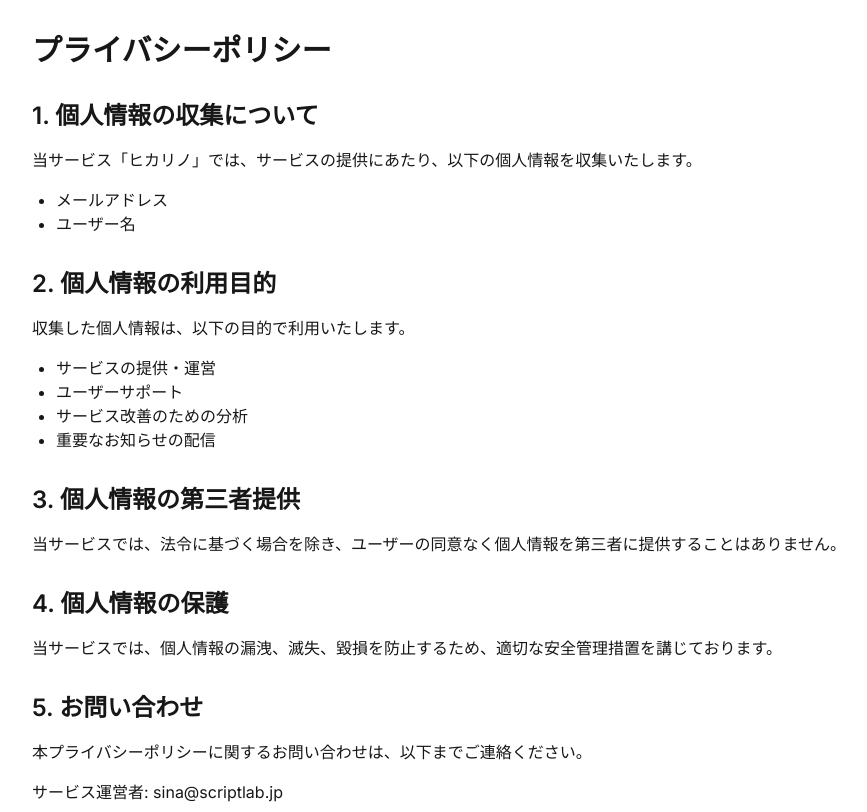
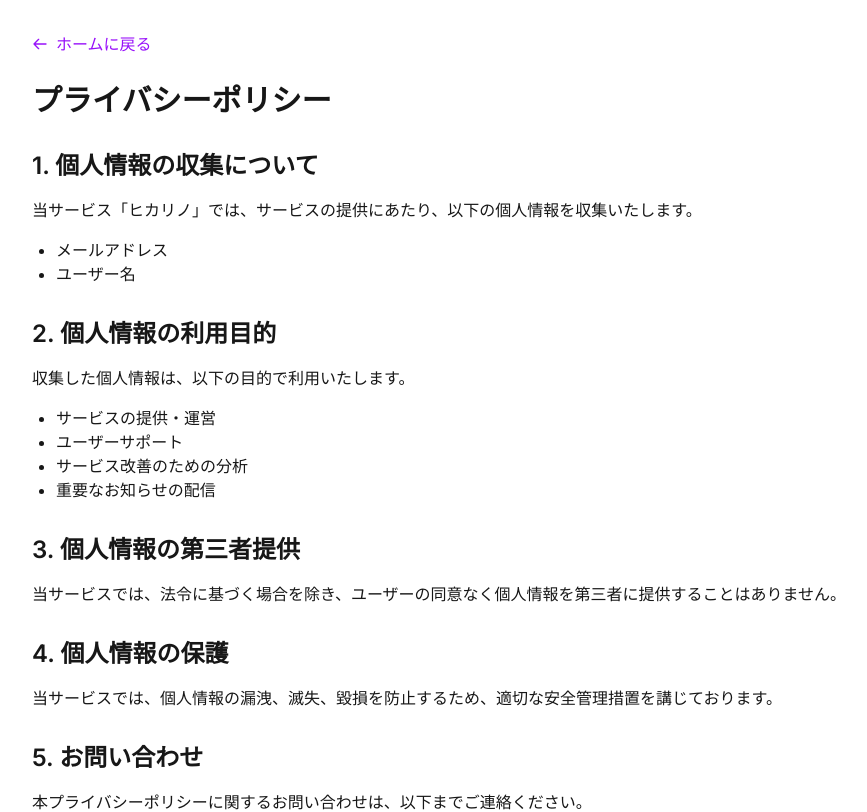
Before and after one commit to Sina-TehraniFard/hikarino, a Next.js app: page /privacy in a window 1280 px wide. Shown: the top 812 px of the page, without its empty margins (176-1043 px from the left). Built offline with nearby package versions, Linux system fonts and the light colour scheme; no server answers.

Commit message:
fix: add home navigation link to privacy policy page

```diff
--- a/src/app/privacy/page.tsx
+++ b/src/app/privacy/page.tsx
@@ -1,4 +1,5 @@
 import { Metadata } from 'next'
+import Link from 'next/link'
 
 export const metadata: Metadata = {
   title: 'プライバシーポリシー | ヒカリノ',
@@ -8,6 +9,17 @@ export const metadata: Metadata = {
 export default function PrivacyPage() {
   return (
     <div className="container mx-auto px-4 py-8 max-w-4xl">
+      <div className="mb-6">
+        <Link
+          href="/"
+          className="inline-flex items-center gap-2 text-purple-600 hover:text-purple-800 dark:text-purple-400 dark:hover:text-purple-300 transition-colors duration-200"
+        >
+          <svg className="w-4 h-4" fill="none" stroke="currentColor" viewBox="0 0 24 24">
+            <path strokeLinecap="round" strokeLinejoin="round" strokeWidth={2} d="M10 19l-7-7m0 0l7-7m-7 7h18" />
+          </svg>
+          ホームに戻る
+        </Link>
+      </div>
       <h1 className="text-3xl font-bold mb-8">プライバシーポリシー</h1>
 
       <div className="prose prose-lg max-w-none">
```
